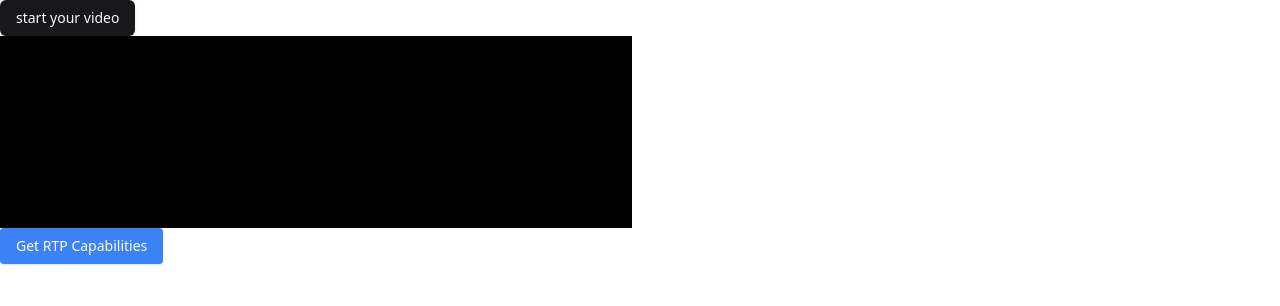
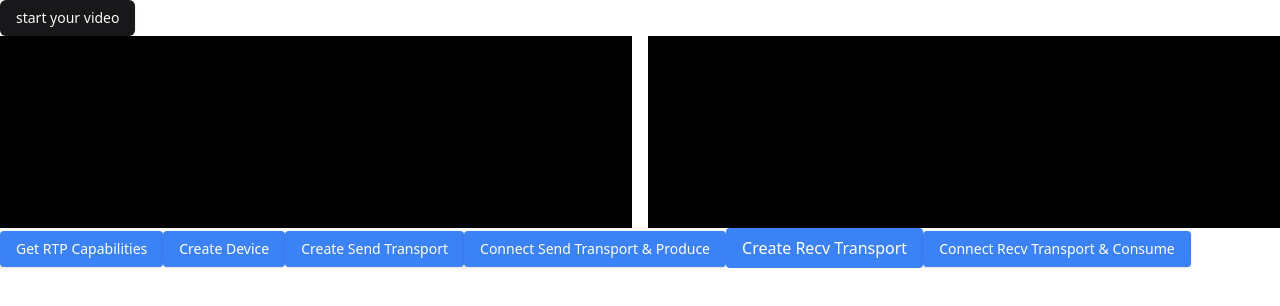
Before and after one commit to MetaCreators/VirtualHouse, a React (Vite) app: page /videocall in a window 1280 px wide. Shown: the top 306 px of the page. Built offline with nearby package versions, Linux system fonts and the light colour scheme; no server answers.

Commit message:
small bug pending

```diff
--- a/src/pages/VideoCallPage.tsx
+++ b/src/pages/VideoCallPage.tsx
@@ -5,14 +5,21 @@ import { useEffect } from "react";
 import io from "socket.io-client";
 import * as mediasoupClient from "mediasoup-client";
 
-//import { types as mediasoupClient } from "mediasoup-client";
-
 const VideoCallPage: React.FC = () => {
   const localVideoRef = useRef<HTMLVideoElement>(null);
   const [rtpCapabilities, setRtpCapabilities] =
     useState<mediasoupClient.types.RtpCapabilities | null>(null);
-  // const remoteVideoRef = useRef<HTMLVideoElement>(null);
-  const deviceRef = useRef<mediasoupClient.Device | null>(null); //check this=> do we need usestate/useeffect here ?
+
+  const deviceRef = useRef<mediasoupClient.Device | null>(null);
+  const producerTransportRef = useRef<mediasoupClient.types.Transport | null>(
+    null
+  );
+  const consumerTransportRef = useRef<mediasoupClient.types.Transport | null>(
+    null
+  );
+  const producerRef = useRef<mediasoupClient.types.Producer | null>(null);
+  const consumerRef = useRef<mediasoupClient.types.Consumer | null>(null);
+  const remoteVideoRef = useRef<HTMLVideoElement>(null);
 
   const socket = io("http://localhost:8080");
   console.log("reached here");
@@ -48,13 +55,6 @@ const VideoCallPage: React.FC = () => {
   }, []);
 
   console.log("reached here1");
-
-  // let device: mediasoupClient.Device;
-  // let rtpCapabilities: any;
-  // let producerTransport: mediasoupClient.Transport;
-  // let consumerTransport: mediasoupClient.Transport;
-  // let producer: mediasoupClient.Producer;
-  // let consumer: mediasoupClient.Consumer;
 
   let params: {
     track?: MediaStreamTrack;
@@ -110,183 +110,175 @@ const VideoCallPage: React.FC = () => {
     }
   };
 
-  const getRtpCapabilities = () => {
-    socket.emit("getRtpCapabilities", (rtpCapabilities: any) => {
-      console.log(`Router RTP Capabilities... ${rtpCapabilities}`);
-      setRtpCapabilities(rtpCapabilities);
+  const getRtpCapabilities = async () => {
+    await socket.emit("getRtpCapabilities", (data: any) => {
+      console.log(`Router RTP Capabilities... ${data.rtpCapabilities}`);
+      setRtpCapabilities(data.rtpCapabilities);
     });
   };
 
-  // const createSendTransport = () => {
-  //   socket.emit(
-  //     "createWebRtcTransport",
-  //     { sender: true },
-  //     ({ params }: any) => {
-  //       if (params.error) {
-  //         console.error(params.error);
-  //         return;
-  //       }
+  const createSendTransport = async () => {
+    await socket.emit(
+      "createWebRtcTransport",
+      { sender: true },
+      ({ params }: any) => {
+        if (params.error) {
+          console.log(params.error);
+          return;
+        }
 
-  //       producerTransport = device.createSendTransport(params);
+        console.log(params);
 
-  //       producerTransport.on(
-  //         "connect",
-  //         async ({ dtlsParameters }, callback, errback) => {
-  //           try {
-  //             await socket.emit("transport-connect", { dtlsParameters });
-  //             callback();
-  //           } catch (error: any) {
-  //             errback(error);
-  //           }
-  //         }
-  //       );
+        if (deviceRef.current) {
+          producerTransportRef.current =
+            deviceRef.current.createSendTransport(params);
+        } else {
+          console.warn("Device is not initialized.");
+          return;
+        }
+        producerTransportRef.current?.on(
+          "connect",
+          async ({ dtlsParameters }: any, callback: any, errback: any) => {
+            try {
+              await socket.emit("transport-connect", {
+                //transportId: producerTransportRef.current?.id,
+                dtlsParameters: dtlsParameters,
+              });
 
-  //       producerTransport.on(
-  //         "produce",
-  //         async (parameters, callback, errback) => {
-  //           try {
-  //             await socket.emit(
-  //               "transport-produce",
-  //               {
-  //                 kind: parameters.kind,
-  //                 rtpParameters: parameters.rtpParameters,
-  //                 appData: parameters.appData,
-  //               },
-  //               ({ id }: any) => callback({ id })
-  //             );
-  //           } catch (error: any) {
-  //             errback(error);
-  //           }
-  //         }
-  //       );
-  //     }
-  //   );
-  // };
+              callback();
+            } catch (error) {
+              errback(error);
+            }
+          }
+        );
 
-  // const connectSendTransport = async () => {
-  //   producer = await producerTransport.produce(params);
+        producerTransportRef.current?.on(
+          "produce",
+          async (parameters: any, callback: any, errback: any) => {
+            console.log(parameters);
+            try {
+              await socket.emit(
+                "transport-produce",
+                {
+                  //transportId: producerTransportRef.current?.id,
+                  kind: parameters.kind,
+                  rtpParameters: parameters.rtpParameters,
+                  appData: parameters.appData,
+                },
+                ({ id }: any) => {
+                  callback({ id });
+                }
+              );
 
-  //   producer.on("trackended", () => {
-  //     console.log("track ended");
-  //   });
+              callback();
+            } catch (error: any) {
+              errback(error);
+            }
+          }
+        );
+      }
+    );
+  };
 
-  //   producer.on("transportclose", () => {
-  //     console.log("transport ended");
-  //   });
-  // };
+  const connectSendTransport = async () => {
+    if (producerTransportRef.current) {
+      producerRef.current = await producerTransportRef.current?.produce(params);
+    } else {
+      console.warn("Device is not initialized.(send transport error)");
+      return;
+    }
 
-  // const createRecvTransport = async () => {
-  //   socket.emit(
-  //     "createWebRtcTransport",
-  //     { sender: false },
-  //     ({ params }: any) => {
-  //       if (params.error) {
-  //         console.error(params.error);
-  //         return;
-  //       }
+    producerRef.current?.on("trackended", () => {
+      console.log("track ended");
+    });
+    producerRef.current?.on("transportclose", () => {
+      console.log("transport ended");
+    });
+  };
 
-  //       consumerTransport = device.createRecvTransport(params);
+  const createRecvTransport = async () => {
+    await socket.emit(
+      "createWebRtcTransport",
+      { sender: false },
+      ({ params }: any) => {
+        if (params.error) {
+          console.log(params.error);
+          return;
+        }
+        console.log(params);
 
-  //       consumerTransport.on(
-  //         "connect",
-  //         async ({ dtlsParameters }, callback, errback) => {
-  //           try {
-  //             await socket.emit("transport-recv-connect", { dtlsParameters });
-  //             callback();
-  //           } catch (error: any) {
-  //             errback(error);
-  //           }
-  //         }
-  //       );
-  //     }
-  //   );
-  // };
+        if (deviceRef.current) {
+          consumerTransportRef.current =
+            deviceRef.current?.createRecvTransport(params);
+        } else {
+          console.warn(
+            "Device is not initialized.(createWebRtcTransport error)"
+          );
+          return;
+        }
 
-  // const connectRecvTransport = async () => {
-  //   socket.emit(
-  //     "consume",
-  //     { rtpCapabilities: device.rtpCapabilities },
-  //     async ({ params }: any) => {
-  //       if (params.error) {
-  //         console.error("Cannot Consume");
-  //         return;
-  //       }
+        consumerTransportRef.current?.on(
+          "connect",
+          async ({ dtlsParameters }: any, callback: any, errback: any) => {
+            try {
+              await socket.emit("transport-recv-connect", {
+                //transportId: consumerTransportRef.current?.id,
+                dtlsParameters: dtlsParameters,
+              });
 
-  //       consumer = await consumerTransport.consume({
-  //         id: params.id,
-  //         producerId: params.producerId,
-  //         kind: params.kind,
-  //         rtpParameters: params.rtpParameters,
-  //       });
+              callback();
+            } catch (error) {
+              errback(error);
+            }
+          }
+        );
+      }
+    );
+  };
 
-  //       const { track } = consumer;
-  //       if (remoteVideoRef.current) {
-  //         remoteVideoRef.current.srcObject = new MediaStream([track]);
-  //       }
+  const connectRecvTransport = async () => {
+    socket.emit(
+      "consume",
+      {
+        rtpCapabilities: deviceRef.current?.rtpCapabilities,
+      },
+      async ({ params }: any) => {
+        if (params.error) {
+          console.error("Cannot Consume");
+          return;
+        }
+        console.log(params);
 
-  //       socket.emit("consumer-resume");
-  //     }
-  //   );
-  // };
+        if (consumerTransportRef.current) {
+          consumerRef.current = await consumerTransportRef.current?.consume({
+            id: params.id,
+            producerId: params.producerId,
+            kind: params.kind,
+            rtpParameters: params.rtpParameters,
+          });
+
+          const { track } = consumerRef.current;
+          if (remoteVideoRef.current) {
+            remoteVideoRef.current.srcObject = new MediaStream([track]);
+          }
+          socket.emit("consumer-resume");
+        } else {
+          console.warn("Device is not initialized.(consume error)");
+          return;
+        }
+      }
+    );
+  };
 
   return (
-    // <div className="flex flex-col items-center p-4 space-y-4">
-    //   <div className="grid grid-cols-2 gap-4">
-    //     <div className="bg-black">
-    //       <video ref={localVideoRef} autoPlay className="w-96"></video>
-    //     </div>
-    //     <div className="bg-black">
-    //       <video ref={remoteVideoRef} autoPlay className="w-96"></video>
-    //     </div>
-    //   </div>
-    //   <button
-    //     onClick={getLocalStream}
-    //     className="px-4 py-2 bg-blue-500 text-white rounded hover:bg-blue-600"
-    //   >
-    //     Get Local Video
-    //   </button>
-    //   <button
-    //     onClick={getRtpCapabilities}
-    //     className="px-4 py-2 bg-blue-500 text-white rounded hover:bg-blue-600"
-    //   >
-    //     Get RTP Capabilities
-    //   </button>
-    //   <button
-    //     onClick={createDevice}
-    //     className="px-4 py-2 bg-blue-500 text-white rounded hover:bg-blue-600"
-    //   >
-    //     Create Device
-    //   </button>
-    //   <button
-    //     onClick={createSendTransport}
-    //     className="px-4 py-2 bg-blue-500 text-white rounded hover:bg-blue-600"
-    //   >
-    //     Create Send Transport
-    //   </button>
-    //   <button
-    //     onClick={connectSendTransport}
-    //     className="px-4 py-2 bg-blue-500 text-white rounded hover:bg-blue-600"
-    //   >
-    //     Connect Send Transport & Produce
-    //   </button>
-    //   <button
-    //     onClick={createRecvTransport}
-    //     className="px-4 py-2 bg-blue-500 text-white rounded hover:bg-blue-600"
-    //   >
-    //     Create Recv Transport
-    //   </button>
-    //   <button
-    //     onClick={connectRecvTransport}
-    //     className="px-4 py-2 bg-blue-500 text-white rounded hover:bg-blue-600"
-    //   >
-    //     Connect Recv Transport & Consume
-    //   </button>
-    // </div>
     <div>
       <Button onClick={getLocalStream}>start your video</Button>
       <div className="grid grid-cols-2 gap-4">
         <div className="bg-black">
           <video ref={localVideoRef} autoPlay className="w-96"></video>{" "}
+        </div>
+        <div className="bg-black">
+          <video ref={remoteVideoRef} autoPlay className="w-96"></video>{" "}
         </div>
       </div>
       <Button
@@ -295,6 +287,40 @@ const VideoCallPage: React.FC = () => {
       >
         Get RTP Capabilities
       </Button>
+
+      <Button
+        onClick={createDevice}
+        className="px-4 py-2 bg-blue-500 text-white rounded hover:bg-blue-600"
+      >
+        Create Device
+      </Button>
+
+      <Button
+        onClick={createSendTransport}
+        className="px-4 py-2 bg-blue-500 text-white rounded hover:bg-blue-600"
+      >
+        Create Send Transport
+      </Button>
+
+      <Button
+        onClick={connectSendTransport}
+        className="px-4 py-2 bg-blue-500 text-white rounded hover:bg-blue-600"
+      >
+        Connect Send Transport & Produce
+      </Button>
+      <button
+        onClick={createRecvTransport}
+        className="px-4 py-2 bg-blue-500 text-white rounded hover:bg-blue-600"
+      >
+        Create Recv Transport
+      </button>
+
+      <Button
+        onClick={connectRecvTransport}
+        className="px-4 py-2 bg-blue-500 text-white rounded hover:bg-blue-600"
+      >
+        Connect Recv Transport & Consume
+      </Button>
     </div>
   );
 };
```
